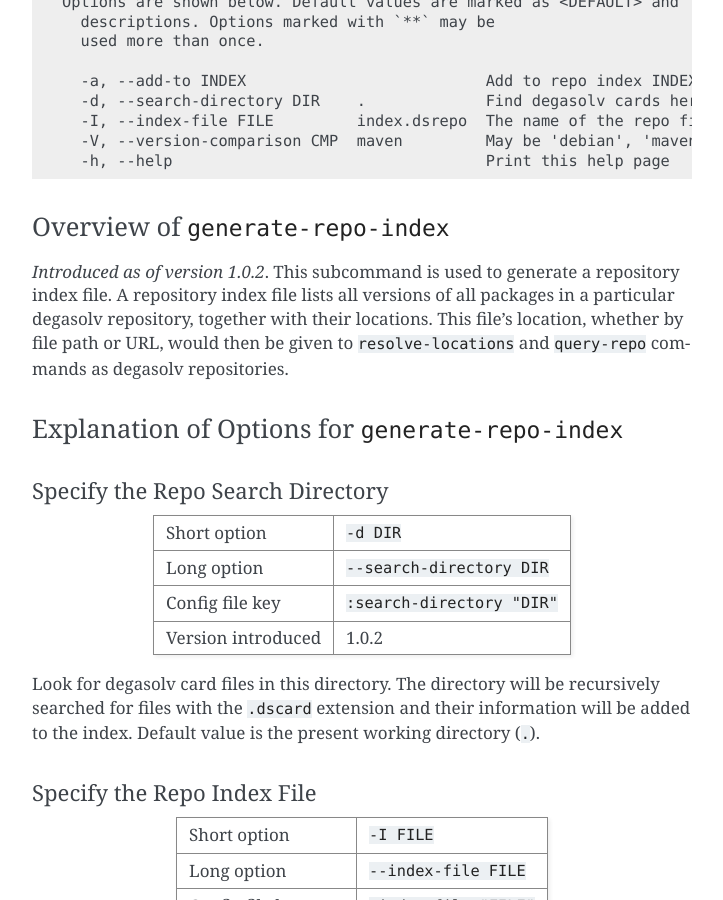
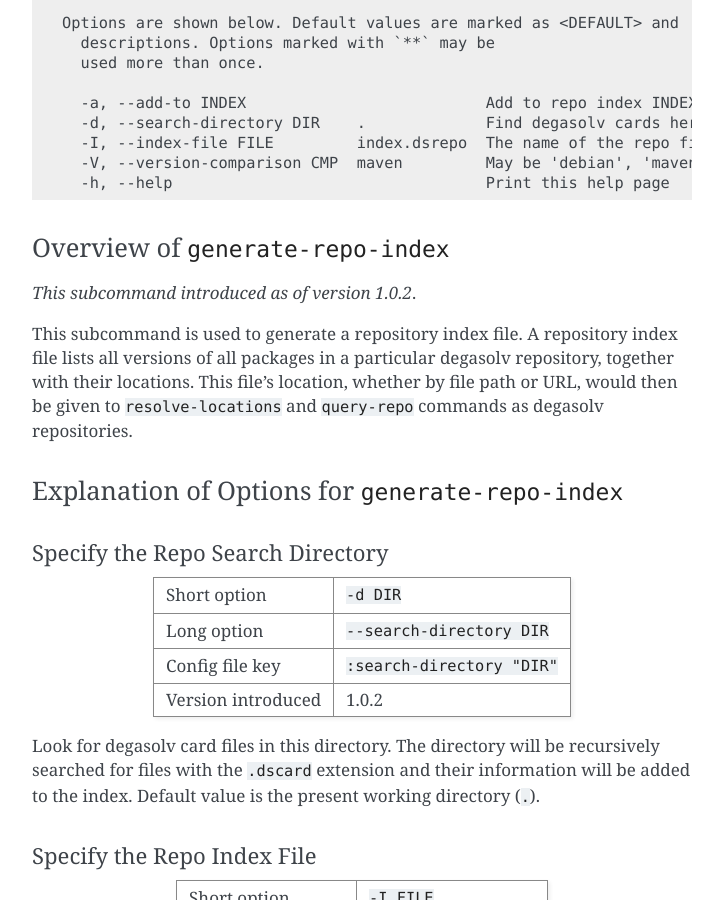
Before and after one commit to djhaskin987/degasolv, a Sphinx documentation site: the page built from docs/command-reference.rst, in a window 1280 px wide and 900 px high, scrolled down 9940 px. Shown: the whole window, without its empty margins (388-1111 px from the left). Built offline with Sphinx 7.4.7, drawn with Linux system fonts in a browser that asks for light colours; some of the changed text lies outside the part shown.

Commit message:
Some moar docs tweets

```diff
--- a/docs/command-reference.rst
+++ b/docs/command-reference.rst
@@ -20,9 +20,9 @@
   ``-`` given as the filename, to specify that standard in should be
   used.
 
-**The earliest usable released version of degasolv that can be
- recommended for use is 1.5.1**. Anything before that wasn't profiled,
- and had some pretty bad bugs in it.
+- The earliest usable released version of degasolv that can be
+  recommended for use is 1.5.1 . Anything before that wasn't profiled,
+  and had some pretty bad bugs in it.
 
 .. _top-level-cli:
 
@@ -301,12 +301,13 @@
 Overview of ``display-config``
 ++++++++++++++++++++++++++++++
 
-*Introduced as of version 1.6.0*. The ``display-config`` command is
-used to print all the options in the *effective configuration*. It
-allows the user to debug configuration by printing the actual
-configuration used by degasolv after all the command-line arguments
-and config files have been merged together. An example of this is
-found in the `config files section`_.
+*This subcommand introduced as of version 1.6.0*.
+
+The ``display-config`` command is used to print all the options in the
+*effective configuration*. It allows the user to debug configuration
+by printing the actual configuration used by degasolv after all the
+command-line arguments and config files have been merged together. An
+example of this is found in the `config files section`_.
 
 As of version 1.6.0, ``display-config`` accepts any valid option
 in long form (``--long-form``) which is accepted by any other
@@ -348,11 +349,13 @@
 Overview of ``generate-card``
 +++++++++++++++++++++++++++++
 
-*Introduced as of version 1.0.2*. This subcommand is used to generate
-a card file. This card file is used to represent a package within a
-degasolv repository. It is placed in a directory with other card
-files, and then the ``generate-repo-index`` command is used to search
-that directory for card files to produce a repository index.
+*This subcommand introduced as of version 1.0.2*.
+
+This subcommand is used to generate a card file. This card file is
+used to represent a package within a degasolv repository. It is placed
+in a directory with other card files, and then the
+``generate-repo-index`` command is used to search that directory for
+card files to produce a repository index.
 
 Explanation of Options for ``generate-card``
 ++++++++++++++++++++++++++++++++++++++++++++
@@ -542,12 +545,14 @@
 Overview of ``generate-repo-index``
 +++++++++++++++++++++++++++++++++++
 
-*Introduced as of version 1.0.2*. This subcommand is used to generate
-a repository index file. A repository index file lists all versions of
-all packages in a particular degasolv repository, together with their
-locations. This file's location, whether by file path or URL, would
-then be given to ``resolve-locations`` and ``query-repo`` commands as
-degasolv repositories.
+*This subcommand introduced as of version 1.0.2*.
+
+This subcommand is used to generate a repository index file. A
+repository index file lists all versions of all packages in a
+particular degasolv repository, together with their locations. This
+file's location, whether by file path or URL, would then be given to
+``resolve-locations`` and ``query-repo`` commands as degasolv
+repositories.
 
 Explanation of Options for ``generate-repo-index``
 ++++++++++++++++++++++++++++++++++++++++++++++++++
@@ -709,12 +714,13 @@
 Overview of ``resolve-locations``
 +++++++++++++++++++++++++++++++++
 
-*Introduced as of version 1.0.2*. The ``resolve-locations`` command
-searches one or more repository index files, and uses the package
-information in them to attempt to resolve the requirements given at
-the command line. If successful, it exits with a return code of 0 and
-outputs the name of each package in the solution it has found,
-together with that package's location.
+*This subcommand introduced as of version 1.0.2*.
+
+The ``resolve-locations`` command searches one or more repository
+index files, and uses the package information in them to attempt to
+resolve the requirements given at the command line. If successful, it
+exits with a return code of 0 and outputs the name of each package in
+the solution it has found, together with that package's location.
 
 If the command fails, a non-zero exit code is returned. The output from such
 a run might look like this::
@@ -1266,9 +1274,11 @@
 Overview of ``query-repo``
 ++++++++++++++++++++++++++
 
-*Introduced as of version 1.0.2*. This subcommand queries a repository
-index or indices for packages. This comand is intended to be useful or
-debugging dependency problems.
+*This subcommand introduced as of version 1.0.2*.
+
+This subcommand queries a repository index or indices for
+packages. This comand is intended to be useful or debugging dependency
+problems.
 
 Explanation of Options for ``query-repo``
 +++++++++++++++++++++++++++++++++++++++++
@@ -1398,10 +1410,12 @@
 .. _alternatives:
 
 *Unless otherwise noted, features in this section were introduced as
-of version 1.0.2 or earlier*. A requirement is given as a string of
-text. A requirement consists of one or more *alternatives*. Any of the
-alternatives will satisfy the requirement. Alternatives are specified
-by a bar character (``|``), like this::
+of version 1.0.2 or earlier*.
+
+A requirement is given as a string of text. A requirement consists of
+one or more *alternatives*. Any of the alternatives will satisfy the
+requirement. Alternatives are specified by a bar character (``|``),
+like this::
 
   "<alt1>|<alt2>|<alt3>"
 
```
Also changed, not shown: other parts of docs/command-reference.rst (+4 -0 lines), docs/changelog.rst (+4 -7 lines).
